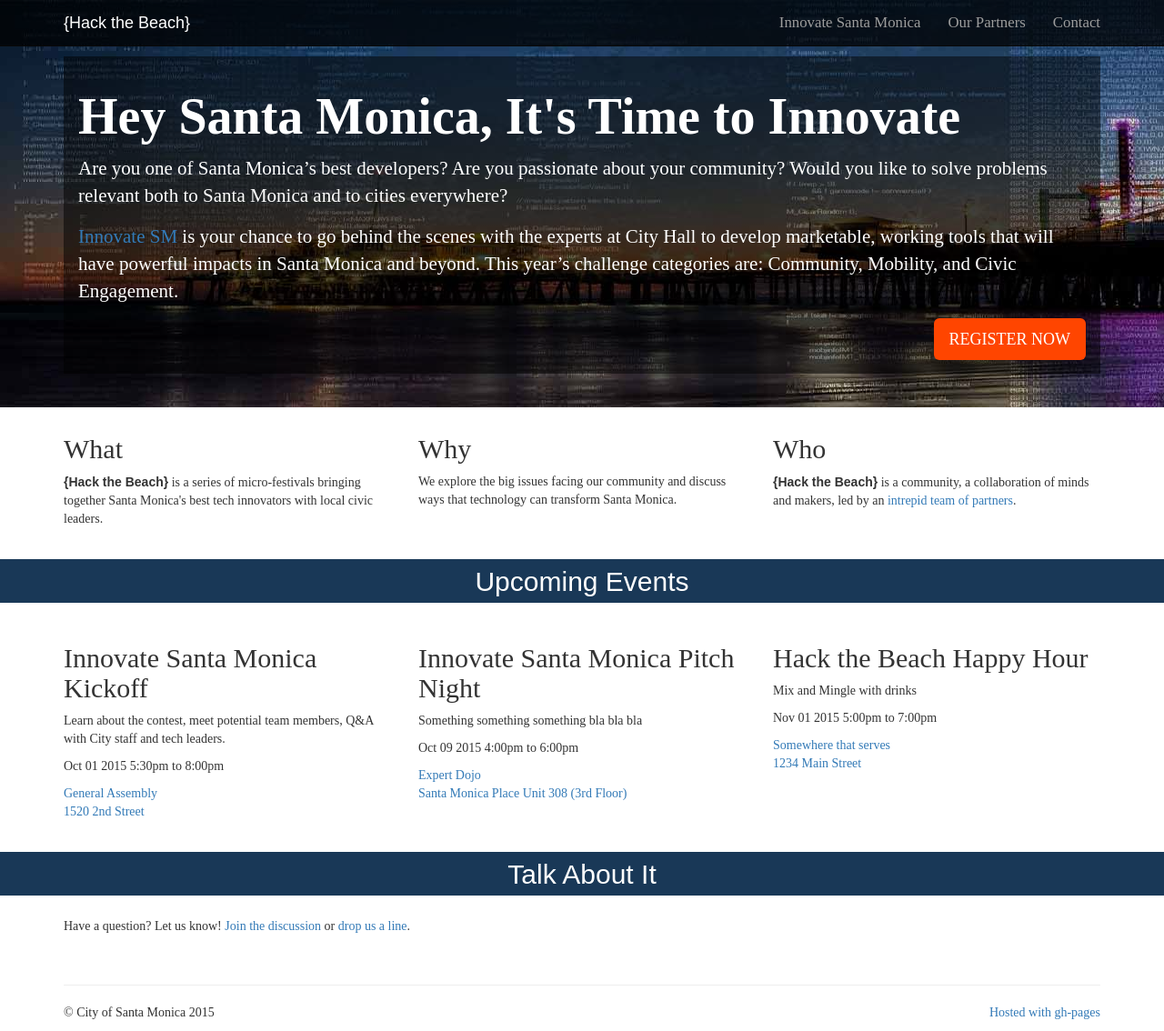
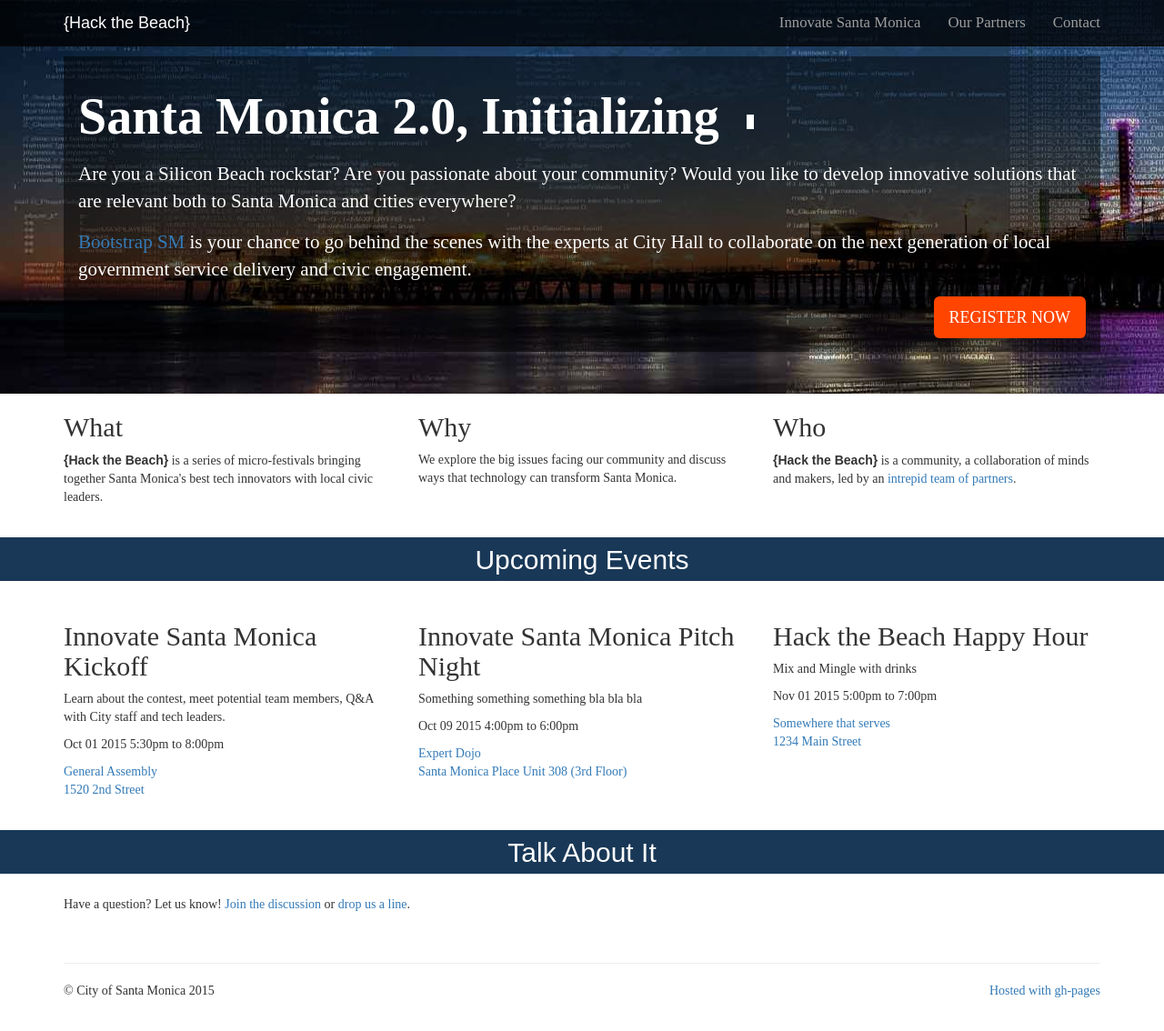
Before and after one commit to CityofSantaMonica/hackthebeach, a Jekyll site: the page built from index.html, in a window 1280 px wide and 1134 px high. Shown: the whole window at 91% size. Built offline with Jekyll 4.4.1, drawn with Linux system fonts in a browser that asks for light colours; nearby versions of some CDN libraries; comment, search, counter and statistics services are not loaded.

Commit message:
refresh the index jumbo language

```diff
--- a/_includes/index/jumbotron.html
+++ b/_includes/index/jumbotron.html
@@ -1,8 +1,8 @@
-<h1>Hey Santa Monica, It's Time to Innovate</h1>
+<h1>Santa Monica 2.0, Initializing <img src="{{ site.baseurl }}/assets/loading-cylon.svg" alt="..." class="loading"></h1>
 
-<p>Are you one of Santa Monica’s best developers? Are you passionate about your community? Would you like to solve problems relevant both to Santa Monica and to cities everywhere?</p>
+<p>Are you a Silicon Beach rockstar? Are you passionate about your community? Would you like to develop innovative solutions that are relevant both to Santa Monica and cities everywhere?</p>
 
-<p><a href="{{ site.baseurl }}/innovate-santa-monica/">Innovate SM</a> is your chance to go behind the scenes with the experts at City Hall to develop marketable, working tools that will have powerful impacts in Santa Monica and beyond. This year’s challenge categories are: Community, Mobility, and Civic Engagement.
+<p><a href="{{ site.baseurl }}/innovate-santa-monica/">Bootstrap SM</a> is your chance to go behind the scenes with the experts at City Hall to collaborate on the next generation of local government service delivery and civic engagement.
 </p>
 
 <div class="clearfix">
--- a/css/main.scss
+++ b/css/main.scss
@@ -18,6 +18,11 @@ body {
   font-family: $hackFont;
 }
 
+.loading {
+  margin-left: 16px;
+  width: 64px;
+}
+
 a.btn-default {
   color: $white;
   background-color: $highlightColor;
```
Also changed, not shown: assets/loading-cylon.svg (added).
